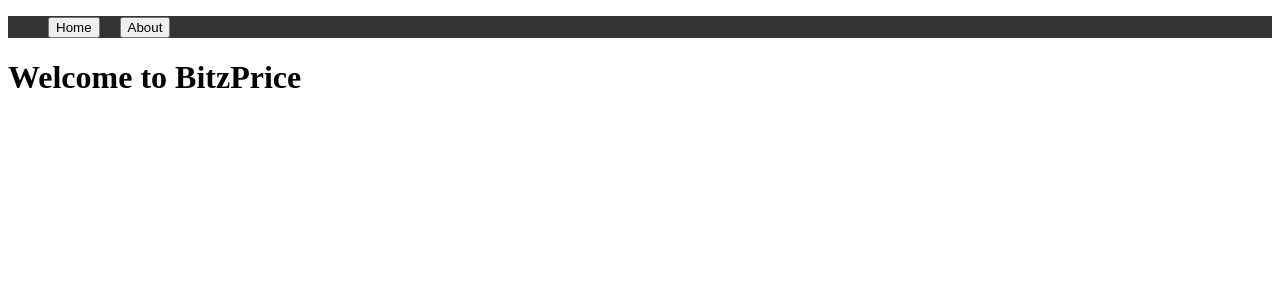
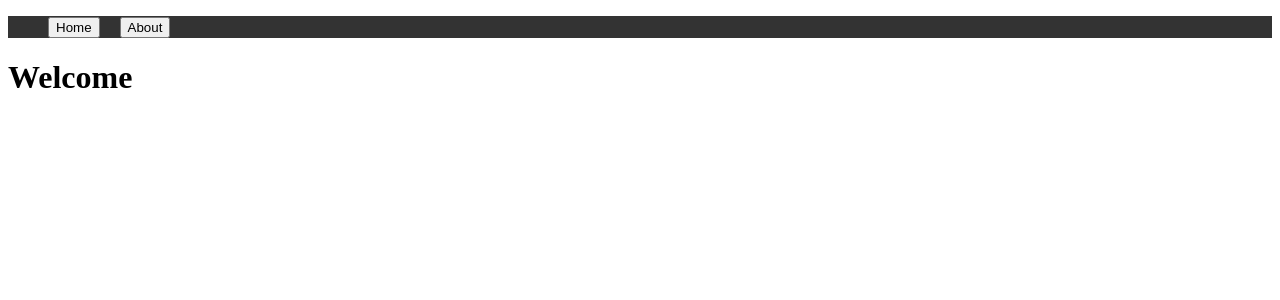
Before and after one commit to ShaneECDavis/NextJS, a Next.js app: page / in a window 1280 px wide. Shown: the top 300 px of the page. Built offline with nearby package versions, Linux system fonts and the light colour scheme.

Commit message:
editing basic pages

```diff
--- a/pages/about.js
+++ b/pages/about.js
@@ -3,7 +3,7 @@ import Navbar from '../components/Navbar'
 const About = () => (
   <div>
    <Navbar />
-    <h1>About BitzPrice</h1>
+    <h1>About</h1>
     <p>Application to view Bitcoin prices</p>
   </div>
 )
--- a/pages/index.js
+++ b/pages/index.js
@@ -4,7 +4,7 @@ import Navbar from '../components/Navbar'
 const Index = () => (
   <div>
     <Navbar />
-    <h1>Welcome to BitzPrice</h1>
+    <h1>Welcome </h1>
   </div>
 )
 
```
